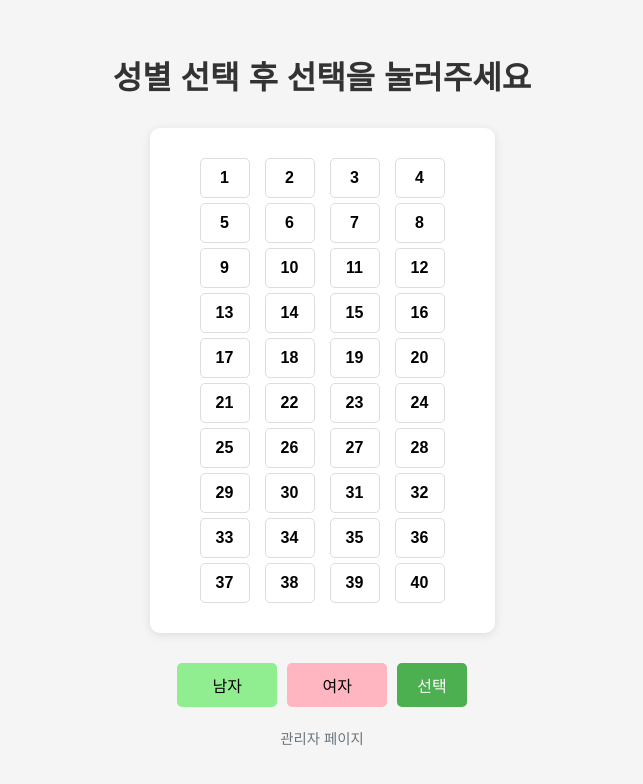
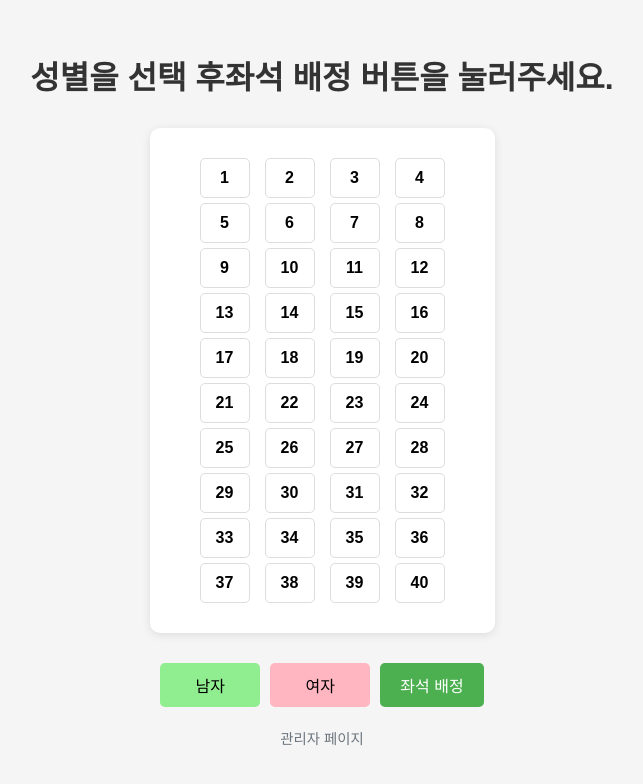
Before and after one commit to Kimdaeeon-DG/SeatMate, a plain HTML site: page index.html in a window 1280 px wide. Shown: the whole page, without its empty margins (318-961 px from the left). Drawn offline with nearby package versions, Linux system fonts and the light colour scheme.

Commit message:
표시 문구 변경

```diff
--- a/index.html
+++ b/index.html
@@ -20,7 +20,7 @@
             <div class="button-group">
                 <button id="maleBtn" class="gender-btn male">남자</button>
                 <button id="femaleBtn" class="gender-btn female">여자</button>
-                <button id="selectBtn" class="select-btn">선택</button>
+                <button id="selectBtn" class="select-btn">좌석 배정</button>
             </div>
             <div class="admin-link">
                 <a href="admin.html" class="admin-link-text">관리자 페이지</a>
--- a/script.js
+++ b/script.js
@@ -300,7 +300,7 @@ class SeatAssignment {
 
             this.seatNumberDisplay.textContent = `${this.userSeat.number}번입니다`;
         } else {
-            this.seatNumberDisplay.textContent = '성별 선택 후 선택을 눌러주세요';
+            this.seatNumberDisplay.textContent = '성별을 선택 후좌석 배정 버튼을 눌러주세요.';
         }
     }
 
```
